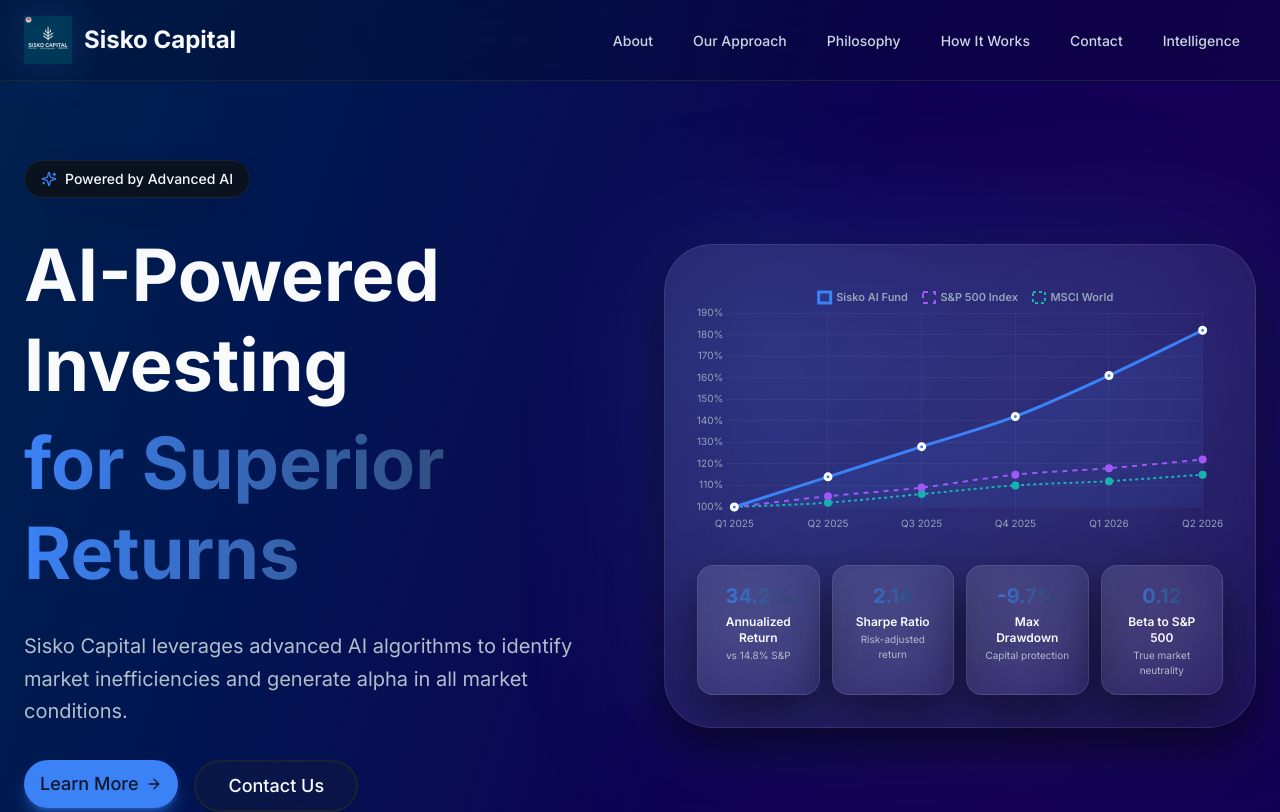
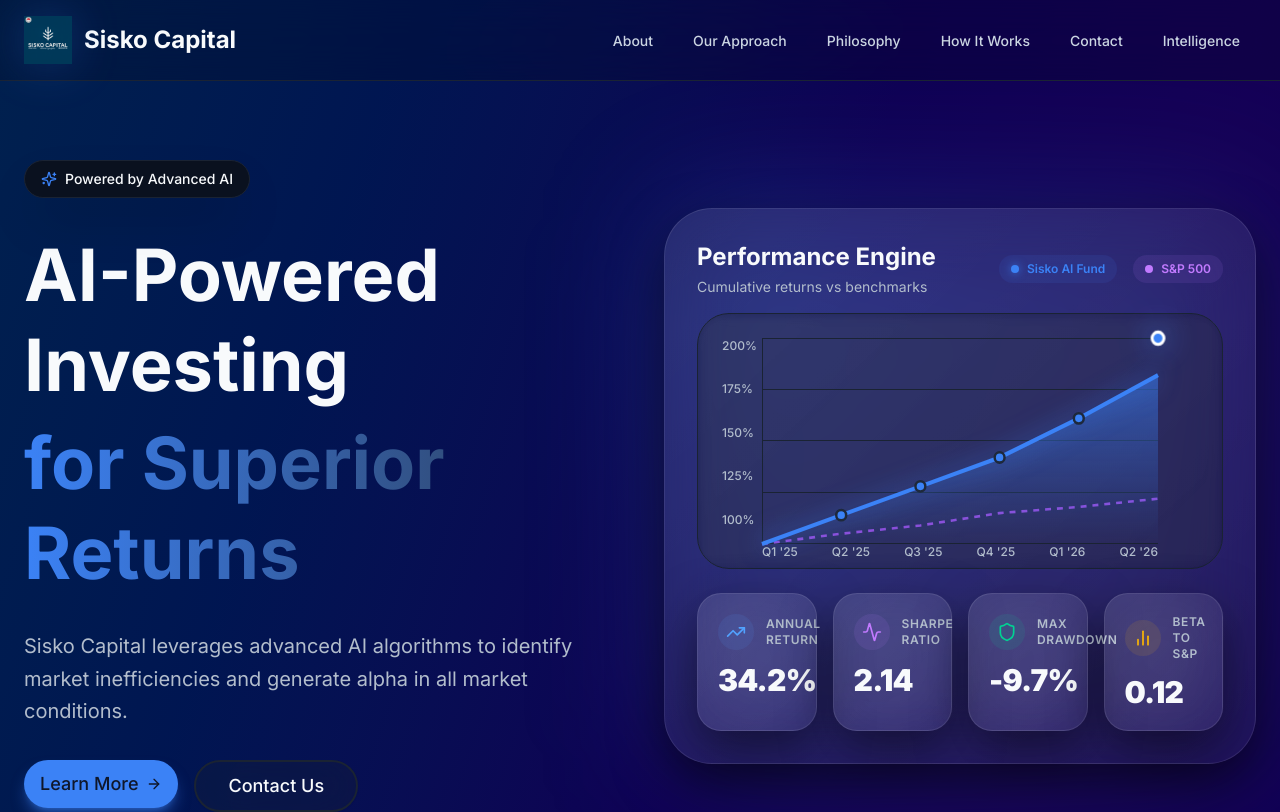
Before and after one commit to Sisko25/sisko_capital, a Next.js app: page / in a window 1280 px wide. Shown: the top 812 px of the page. Built offline with nearby package versions, Linux system fonts and the light colour scheme.

Commit message:
refactor: completely replace Chart.js with stunning, zero-dependency pure React SVG Performance Engine

```diff
--- a/app/page.tsx
+++ b/app/page.tsx
@@ -2,16 +2,7 @@ import Link from "next/link"
 import Image from "next/image"
 import { ArrowRight, Brain, BarChart3, Shield, Sparkles } from "lucide-react"
 import { Button } from "@/components/ui/button"
-import dynamic from "next/dynamic"
-
-const PerformanceChart = dynamic(() => import("@/components/performance-chart"), {
-  ssr: false,
-  loading: () => (
-    <div className="h-64 flex items-center justify-center text-muted-foreground text-sm">
-      Initializing Performance Engine...
-    </div>
-  ),
-})
+import PerformanceChart from "@/components/performance-chart"
 
 export default function Home() {
   return (
--- a/components/performance-chart.tsx
+++ b/components/performance-chart.tsx
@@ -1,155 +1,124 @@
 "use client"
 
 import React from "react"
-import {
-  Chart as ChartJS,
-  CategoryScale,
-  LinearScale,
-  PointElement,
-  LineElement,
-  Title,
-  Tooltip,
-  Legend,
-  Filler
-} from "chart.js"
-import { Line } from "react-chartjs-2"
-
-ChartJS.register(
-  CategoryScale,
-  LinearScale,
-  PointElement,
-  LineElement,
-  Title,
-  Tooltip,
-  Legend,
-  Filler
-)
+import { TrendingUp, Shield, Activity, BarChart2 } from "lucide-react"
 
 export default function PerformanceChart() {
-
-  const data = {
-    labels: ["Q1 2025", "Q2 2025", "Q3 2025", "Q4 2025", "Q1 2026", "Q2 2026"],
-    datasets: [
-      {
-        label: "Sisko AI Fund",
-        data: [100, 114, 128, 142, 161, 182],
-        borderColor: "#3b82f6",
-        backgroundColor: "rgba(59, 130, 246, 0.1)",
-        borderWidth: 3,
-        pointBackgroundColor: "#3b82f6",
-        pointBorderColor: "#ffffff",
-        pointHoverRadius: 7,
-        fill: true,
-        tension: 0.35,
-      },
-      {
-        label: "S&P 500 Index",
-        data: [100, 105, 109, 115, 118, 122],
-        borderColor: "#a855f7",
-        backgroundColor: "transparent",
-        borderWidth: 2,
-        pointBackgroundColor: "#a855f7",
-        borderDash: [5, 5],
-        pointHoverRadius: 5,
-        tension: 0.3,
-      },
-      {
-        label: "MSCI World",
-        data: [100, 102, 106, 110, 112, 115],
-        borderColor: "#14b8a6",
-        backgroundColor: "transparent",
-        borderWidth: 2,
-        pointBackgroundColor: "#14b8a6",
-        borderDash: [3, 3],
-        pointHoverRadius: 5,
-        tension: 0.3,
-      }
-    ]
-  }
-
-  const options = {
-    responsive: true,
-    maintainAspectRatio: false,
-    plugins: {
-      legend: {
-        position: "top" as const,
-        labels: {
-          color: "#94a3b8",
-          font: {
-            family: "Inter",
-            size: 11,
-            weight: "600" as any,
-          },
-          boxWidth: 12,
-          padding: 15,
-        }
-      },
-      tooltip: {
-        backgroundColor: "#0b0f19",
-        titleColor: "#f8fafc",
-        bodyColor: "#94a3b8",
-        borderColor: "rgba(255, 255, 255, 0.1)",
-        borderWidth: 1,
-        padding: 12,
-        cornerRadius: 8,
-        displayColors: true,
-        callbacks: {
-          label: function(context: any) {
-            return `${context.dataset.label}: ${context.raw}%`
-          }
-        }
-      }
-    },
-    scales: {
-      x: {
-        grid: {
-          color: "rgba(255, 255, 255, 0.05)",
-        },
-        ticks: {
-          color: "#94a3b8",
-          font: {
-            family: "Inter",
-            size: 10,
-          }
-        }
-      },
-      y: {
-        grid: {
-          color: "rgba(255, 255, 255, 0.05)",
-        },
-        ticks: {
-          color: "#94a3b8",
-          font: {
-            family: "Inter",
-            size: 10,
-          },
-          callback: function(value: any) {
-            return value + "%"
-          }
-        }
-      }
-    }
-  }
-
   return (
     <div className="space-y-6">
-      <div className="h-64 w-full relative">
-        <Line data={data} options={options} />
+      <div className="flex items-center justify-between mb-4">
+        <div>
+          <h3 className="text-2xl font-bold text-foreground">Performance Engine</h3>
+          <p className="text-sm text-muted-foreground mt-1">Cumulative returns vs benchmarks</p>
+        </div>
+        <div className="flex items-center gap-4 text-xs font-semibold">
+          <div className="flex items-center gap-2 text-primary bg-primary/10 px-3 py-1.5 rounded-full">
+            <span className="h-2 w-2 rounded-full bg-primary shadow-[0_0_8px_rgba(59,130,246,0.8)]"></span>
+            Sisko AI Fund
+          </div>
+          <div className="flex items-center gap-2 text-purple-400 bg-purple-400/10 px-3 py-1.5 rounded-full">
+            <span className="h-2 w-2 rounded-full bg-purple-400"></span>
+            S&P 500
+          </div>
+        </div>
       </div>
 
-      <div className="grid grid-cols-2 sm:grid-cols-4 gap-3 pt-2">
+      <div className="relative h-64 w-full rounded-[2rem] border border-border bg-card/30 p-6 shadow-inner backdrop-blur-sm">
+        {/* Y Axis Labels */}
+        <div className="absolute left-6 top-6 bottom-10 flex flex-col justify-between text-xs font-medium text-muted-foreground">
+          <span>200%</span>
+          <span>175%</span>
+          <span>150%</span>
+          <span>125%</span>
+          <span>100%</span>
+        </div>
+
+        {/* X Axis Grid Lines */}
+        <div className="absolute inset-x-16 inset-y-6 flex flex-col justify-between border-l border-border/40">
+          <div className="w-full border-t border-border/20"></div>
+          <div className="w-full border-t border-border/20"></div>
+          <div className="w-full border-t border-border/20"></div>
+          <div className="w-full border-t border-border/20"></div>
+          <div className="w-full border-t border-border/40"></div>
+        </div>
+
+        {/* SVG Chart */}
+        <div className="absolute inset-x-16 inset-y-6">
+          <svg className="h-full w-full overflow-visible" viewBox="0 0 400 200" preserveAspectRatio="none">
+            <defs>
+              <linearGradient id="siskoGrad" x1="0" y1="0" x2="0" y2="1">
+                <stop offset="0%" stopColor="#3b82f6" stopOpacity="0.5" />
+                <stop offset="100%" stopColor="#3b82f6" stopOpacity="0.0" />
+              </linearGradient>
+            </defs>
+
+            {/* S&P 500 Line */}
+            <polyline
+              points="0,200 80,190 160,182 240,170 320,164 400,156"
+              fill="none"
+              stroke="#a855f7"
+              strokeWidth="2.5"
+              strokeDasharray="6 6"
+              className="opacity-80 transition-all duration-1000"
+            />
+
+            {/* Sisko Area Fill */}
+            <polygon
+              points="0,200 80,172 160,144 240,116 320,78 400,36 400,200 0,200"
+              fill="url(#siskoGrad)"
+              className="transition-all duration-1000 delay-150"
+            />
+            {/* Sisko Line */}
+            <polyline
+              points="0,200 80,172 160,144 240,116 320,78 400,36"
+              fill="none"
+              stroke="#3b82f6"
+              strokeWidth="4"
+              className="drop-shadow-[0_0_12px_rgba(59,130,246,0.8)] transition-all duration-1000"
+            />
+
+            {/* Interactive Data Points */}
+            <circle cx="80" cy="172" r="5" fill="#3b82f6" stroke="#1e293b" strokeWidth="2.5" className="hover:r-7 transition-all duration-300 cursor-pointer" />
+            <circle cx="160" cy="144" r="5" fill="#3b82f6" stroke="#1e293b" strokeWidth="2.5" className="hover:r-7 transition-all duration-300 cursor-pointer" />
+            <circle cx="240" cy="116" r="5" fill="#3b82f6" stroke="#1e293b" strokeWidth="2.5" className="hover:r-7 transition-all duration-300 cursor-pointer" />
+            <circle cx="320" cy="78" r="5" fill="#3b82f6" stroke="#1e293b" strokeWidth="2.5" className="hover:r-7 transition-all duration-300 cursor-pointer" />
+
+            {/* Final Highlight Point */}
+            <g className="animate-bounce">
+              <circle cx="400" cy="36" r="8" fill="#3b82f6" opacity="0.3" className="animate-ping" />
+              <circle cx="400" cy="36" r="6" fill="#3b82f6" stroke="#fff" strokeWidth="3" className="drop-shadow-[0_0_15px_rgba(59,130,246,1)]" />
+            </g>
+          </svg>
+        </div>
+
+        {/* X Axis Labels */}
+        <div className="absolute inset-x-16 bottom-2 flex justify-between text-xs font-medium text-muted-foreground">
+          <span>Q1 '25</span>
+          <span>Q2 '25</span>
+          <span>Q3 '25</span>
+          <span>Q4 '25</span>
+          <span>Q1 '26</span>
+          <span>Q2 '26</span>
+        </div>
+      </div>
+
+      <div className="grid grid-cols-2 md:grid-cols-4 gap-4">
         {[
-          { label: "Annualized Return", value: "34.2%", desc: "vs 14.8% S&P" },
-          { label: "Sharpe Ratio", value: "2.14", desc: "Risk-adjusted return" },
-          { label: "Max Drawdown", value: "-9.7%", desc: "Capital protection" },
-          { label: "Beta to S&P 500", value: "0.12", desc: "True market neutrality" }
+          { label: "Annual Return", value: "34.2%", icon: TrendingUp, color: "text-blue-400", bg: "bg-blue-400/10" },
+          { label: "Sharpe Ratio", value: "2.14", icon: Activity, color: "text-purple-400", bg: "bg-purple-400/10" },
+          { label: "Max Drawdown", value: "-9.7%", icon: Shield, color: "text-emerald-400", bg: "bg-emerald-400/10" },
+          { label: "Beta to S&P", value: "0.12", icon: BarChart2, color: "text-amber-400", bg: "bg-amber-400/10" }
         ].map((metric) => (
-          <div key={metric.label} className="glass-card rounded-2xl p-4 text-center hover:scale-[1.02] transition-transform duration-300">
-            <div className="text-xl font-bold bg-gradient-to-r from-primary to-accent bg-clip-text text-transparent">
+          <div key={metric.label} className="glass-card rounded-[1.5rem] p-5 transition-all duration-500 hover:-translate-y-1.5 hover:shadow-2xl group border border-border/50">
+            <div className="flex items-center gap-3 mb-3">
+              <div className={`p-2 rounded-xl ${metric.bg} transition-colors duration-300 group-hover:bg-opacity-20`}>
+                <metric.icon className={`h-5 w-5 ${metric.color}`} />
+              </div>
+              <span className="text-xs font-semibold text-muted-foreground uppercase tracking-wider">{metric.label}</span>
+            </div>
+            <div className="text-3xl font-black text-foreground tracking-tight">
               {metric.value}
             </div>
-            <div className="text-xs font-semibold text-foreground mt-1">{metric.label}</div>
-            <div className="text-[10px] text-muted-foreground mt-0.5">{metric.desc}</div>
           </div>
         ))}
       </div>
--- a/package.json
+++ b/package.json
@@ -24,13 +24,11 @@
     "@tailwindcss/postcss": "^4.1.16",
     "autoprefixer": "^10.4.21",
     "bcryptjs": "^2.4.3",
-    "chart.js": "^4.5.1",
     "class-variance-authority": "^0.7.1",
     "clsx": "^2.1.1",
     "lucide-react": "^0.454.0",
     "next": "^14.0.4",
     "react": "^18.3.1",
-    "react-chartjs-2": "^5.3.1",
     "react-dom": "^18.3.1",
     "tailwind-merge": "^2.5.5",
     "tailwindcss-animate": "^1.0.7",
```
Also changed, not shown: 1 other file (tests, documents, lock files or other folders).
